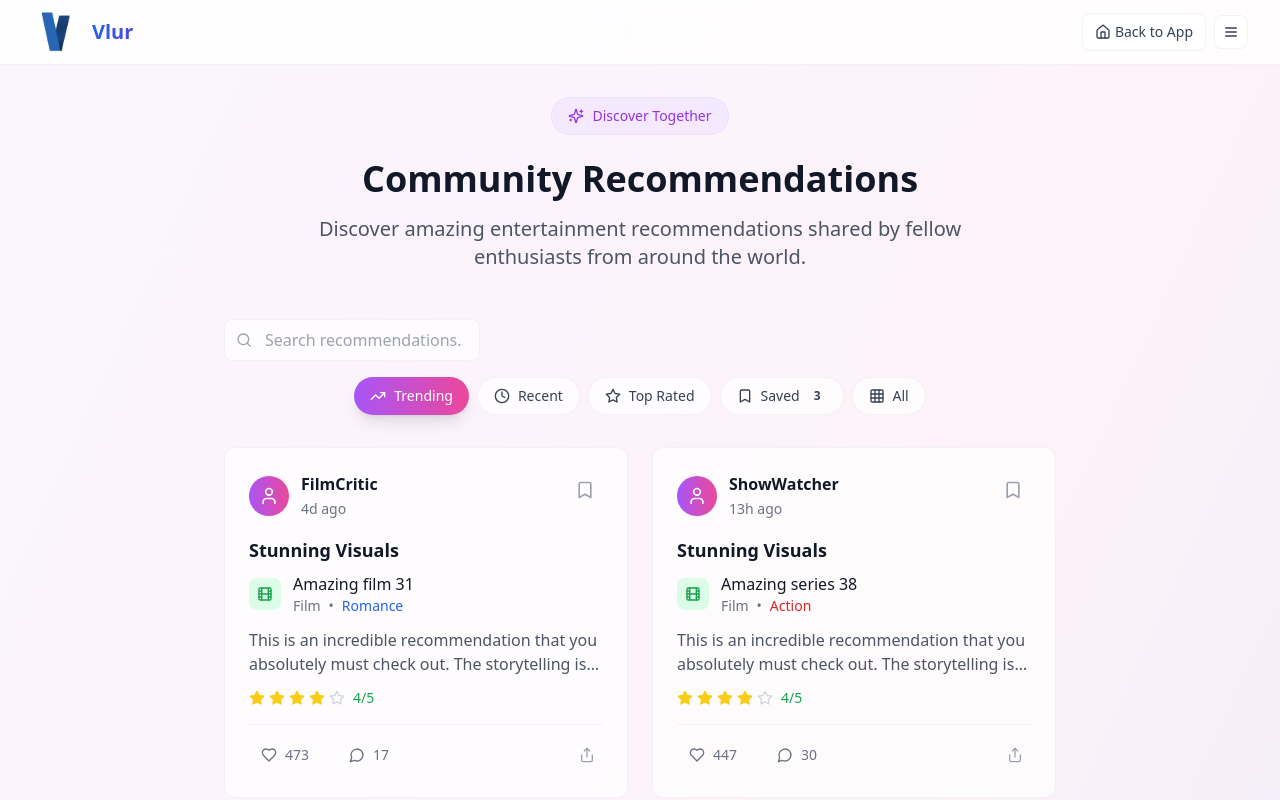
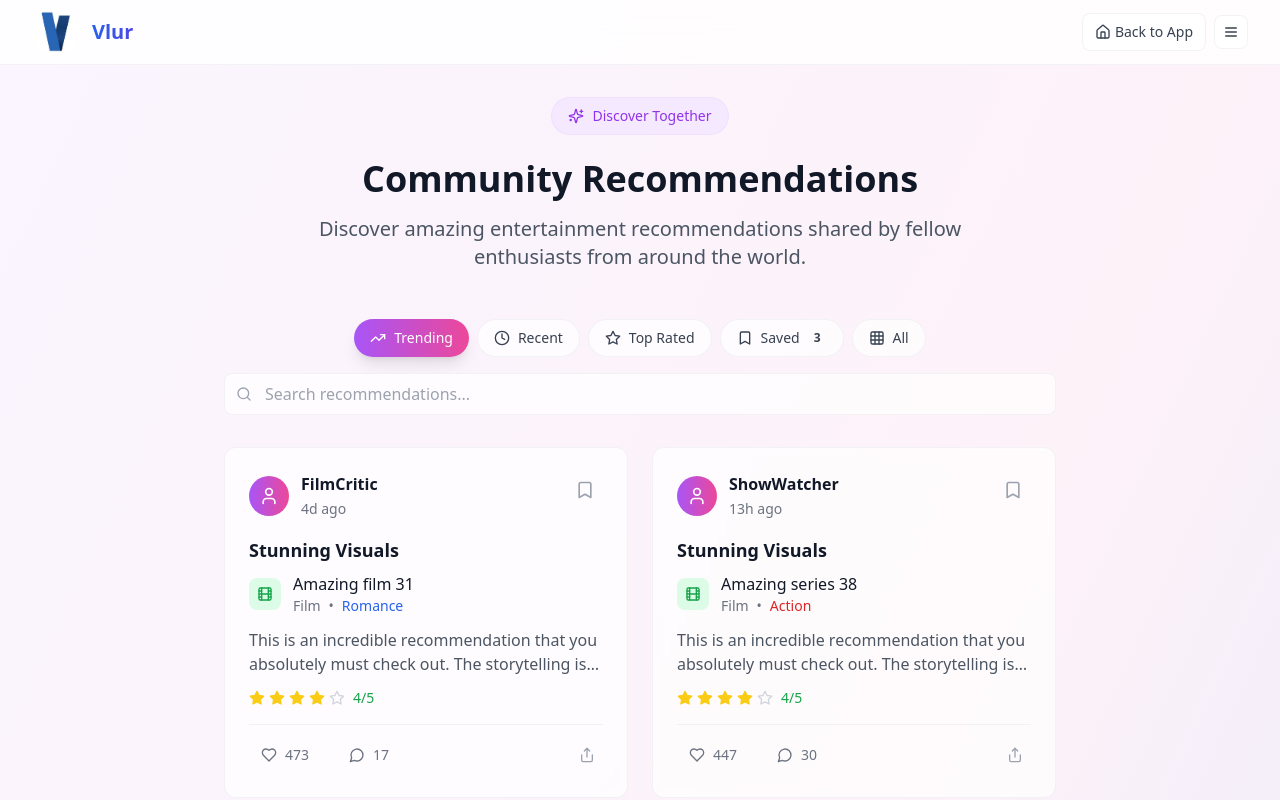
Before and after one commit to Jhan-Torres/recommendations-hub, a Vue app: page /community in a window 1280 px wide. Shown: the top 800 px of the page. Built offline with nearby package versions, Linux system fonts and the light colour scheme.

Commit message:
fix: community page updated

```diff
--- /dev/null
+++ b/src/features/community/components/CommunityFilters.vue
@@ -0,0 +1,77 @@
+<script setup lang="ts">
+import { computed } from "vue";
+import { TrendingUp, Clock, Star, Grid, Bookmark } from "lucide-vue-next";
+import SearchBar from "../../../shared/ui/SearchBar.vue";
+import { useTranslations } from "../../../shared/hooks/useTranslations";
+
+interface Props {
+  selectedFilter: string;
+  savedPostsCount: number;
+  searchQuery: string;
+}
+
+interface Emits {
+  (e: "update:selectedFilter", value: string): void;
+  (e: "update:searchQuery", value: string): void;
+}
+
+defineProps<Props>();
+const emit = defineEmits<Emits>();
+
+const { t } = useTranslations();
+
+const filterOptions = computed(() => [
+  { value: "trending", label: t.value("trending"), icon: TrendingUp },
+  { value: "recent", label: t.value("recent"), icon: Clock },
+  { value: "top-rated", label: t.value("topRated"), icon: Star },
+  { value: "saved", label: t.value("saved"), icon: Bookmark },
+  { value: "all", label: t.value("all"), icon: Grid },
+]);
+
+const updateFilter = (value: string) => {
+  emit("update:selectedFilter", value);
+};
+
+const updateSearch = (value: string) => {
+  emit("update:searchQuery", value);
+};
+</script>
+
+<template>
+  <section class="mb-6 sm:mb-8">
+    <!-- Filter Buttons -->
+    <div class="flex flex-wrap gap-2 justify-center mb-4">
+      <button
+        v-for="filter in filterOptions"
+        :key="filter.value"
+        @click="updateFilter(filter.value)"
+        :class="[
+          'px-3 sm:px-4 py-2 rounded-full text-xs sm:text-sm font-medium transition-all duration-200 flex items-center',
+          selectedFilter === filter.value
+            ? 'bg-gradient-to-r from-purple-500 to-pink-500 text-white shadow-lg'
+            : 'bg-white/70 dark:bg-gray-800/70 text-gray-700 dark:text-gray-300 hover:bg-white dark:hover:bg-gray-800 border border-gray-200/50 dark:border-gray-700/50',
+        ]"
+      >
+        <component
+          :is="filter.icon"
+          class="h-3 w-3 sm:h-4 sm:w-4 mr-1 sm:mr-2"
+        />
+        {{ filter.label }}
+        <span
+          v-if="filter.value === 'saved' && savedPostsCount > 0"
+          class="ml-1 sm:ml-2 px-1.5 py-0.5 bg-white/20 rounded-full text-xs font-bold"
+        >
+          {{ savedPostsCount }}
+        </span>
+      </button>
+    </div>
+
+    <!-- Search Bar -->
+    <div class="flex justify-center">
+      <SearchBar
+        :model-value="searchQuery"
+        @update:model-value="updateSearch"
+      />
+    </div>
+  </section>
+</template>
--- /dev/null
+++ b/src/features/community/components/CommunityHeader.vue
@@ -0,0 +1,27 @@
+<script setup lang="ts">
+import { Sparkles } from "lucide-vue-next";
+import { useTranslations } from "../../../shared/hooks/useTranslations";
+
+const { t } = useTranslations();
+</script>
+
+<template>
+  <section class="text-center mb-8 sm:mb-12">
+    <div
+      class="inline-flex items-center px-3 sm:px-4 py-2 bg-purple-100/90 dark:bg-purple-900/50 backdrop-blur-sm rounded-full text-purple-600 dark:text-purple-400 text-xs sm:text-sm font-medium mb-4 sm:mb-6 border border-purple-200/50 dark:border-purple-700/50"
+    >
+      <Sparkles class="h-3 w-3 sm:h-4 sm:w-4 mr-2" />
+      {{ t("discoverTogether") }}
+    </div>
+    <h2
+      class="text-2xl sm:text-4xl font-bold text-gray-900 dark:text-white mb-4"
+    >
+      {{ t("communityTitle") }}
+    </h2>
+    <p
+      class="text-base sm:text-xl text-gray-600 dark:text-gray-300 max-w-2xl mx-auto"
+    >
+      {{ t("communityDescription") }}
+    </p>
+  </section>
+</template>
--- a/src/features/community/components/CommunityPage.vue
+++ b/src/features/community/components/CommunityPage.vue
@@ -1,18 +1,11 @@
 <script setup lang="ts">
 import { ref, computed, onMounted } from "vue";
-import {
-  Sparkles,
-  RefreshCw,
-  TrendingUp,
-  Clock,
-  Star,
-  Grid,
-  Bookmark,
-} from "lucide-vue-next";
+import { RefreshCw, Bookmark } from "lucide-vue-next";
 import CommunityPost from "./CommunityPost.vue";
 import CommunityPostDetailModal from "./CommunityPostDetailModal.vue";
+import CommunityHeader from "./CommunityHeader.vue";
+import CommunityFilters from "./CommunityFilters.vue";
 import AppHeader from "../../../shared/ui/AppHeader.vue";
-import SearchBar from "../../../shared/ui/SearchBar.vue";
 import { useTranslations } from "../../../shared/hooks/useTranslations";
 import type { CommunityPost as CommunityPostType } from "../model";
 
@@ -35,14 +28,6 @@ const selectedFilter = ref("trending");
 const posts = ref<CommunityPostType[]>([]);
 const showDetailModal = ref(false);
 const selectedPost = ref<CommunityPostType | null>(null);
-
-const filterOptions = computed(() => [
-  { value: "trending", label: t.value("trending"), icon: TrendingUp },
-  { value: "recent", label: t.value("recent"), icon: Clock },
-  { value: "top-rated", label: t.value("topRated"), icon: Star },
-  { value: "saved", label: t.value("saved"), icon: Bookmark },
-  { value: "all", label: t.value("all"), icon: Grid },
-]);
 
 const savedPostsCount = computed(() => {
   return posts.value.filter((post) => post.isSaved).length;
@@ -184,59 +169,16 @@ onMounted(() => {
 
     <main class="max-w-4xl mx-auto px-4 sm:px-6 lg:px-8 py-6 sm:py-8">
       <!-- Community Header -->
-      <section class="text-center mb-8 sm:mb-12">
-        <div
-          class="inline-flex items-center px-3 sm:px-4 py-2 bg-purple-100/90 dark:bg-purple-900/50 backdrop-blur-sm rounded-full text-purple-600 dark:text-purple-400 text-xs sm:text-sm font-medium mb-4 sm:mb-6 border border-purple-200/50 dark:border-purple-700/50"
-        >
-          <Sparkles class="h-3 w-3 sm:h-4 sm:w-4 mr-2" />
-          {{ t("discoverTogether") }}
-        </div>
-        <h2
-          class="text-2xl sm:text-4xl font-bold text-gray-900 dark:text-white mb-4"
-        >
-          {{ t("communityTitle") }}
-        </h2>
-        <p
-          class="text-base sm:text-xl text-gray-600 dark:text-gray-300 max-w-2xl mx-auto"
-        >
-          {{ t("communityDescription") }}
-        </p>
-      </section>
+      <CommunityHeader />
 
       <!-- Filter Tabs and Search -->
-      <section class="mb-6 sm:mb-8">
-        <!-- Search Bar -->
-        <div class="mb-4">
-          <SearchBar v-model="searchQuery" />
-        </div>
-
-        <!-- Filter Buttons -->
-        <div class="flex flex-wrap gap-2 justify-center">
-          <button
-            v-for="filter in filterOptions"
-            :key="filter.value"
-            @click="selectedFilter = filter.value"
-            :class="[
-              'px-3 sm:px-4 py-2 rounded-full text-xs sm:text-sm font-medium transition-all duration-200 flex items-center',
-              selectedFilter === filter.value
-                ? 'bg-gradient-to-r from-purple-500 to-pink-500 text-white shadow-lg'
-                : 'bg-white/70 dark:bg-gray-800/70 text-gray-700 dark:text-gray-300 hover:bg-white dark:hover:bg-gray-800 border border-gray-200/50 dark:border-gray-700/50',
-            ]"
-          >
-            <component
-              :is="filter.icon"
-              class="h-3 w-3 sm:h-4 sm:w-4 mr-1 sm:mr-2"
-            />
-            {{ filter.label }}
-            <span
-              v-if="filter.value === 'saved' && savedPostsCount > 0"
-              class="ml-1 sm:ml-2 px-1.5 py-0.5 bg-white/20 rounded-full text-xs font-bold"
-            >
-              {{ savedPostsCount }}
-            </span>
-          </button>
-        </div>
-      </section>
+      <CommunityFilters
+        :selected-filter="selectedFilter"
+        :saved-posts-count="savedPostsCount"
+        :search-query="searchQuery"
+        @update:selected-filter="selectedFilter = $event"
+        @update:search-query="searchQuery = $event"
+      />
 
       <!-- Empty State for Saved Posts -->
       <section
--- a/src/shared/ui/SearchBar.vue
+++ b/src/shared/ui/SearchBar.vue
@@ -14,7 +14,7 @@ defineEmits<{
 </script>
 
 <template>
-  <div class="relative w-full sm:w-64">
+  <div class="relative w-full">
     <div
       class="absolute inset-y-0 left-0 pl-3 flex items-center pointer-events-none"
     >
```
